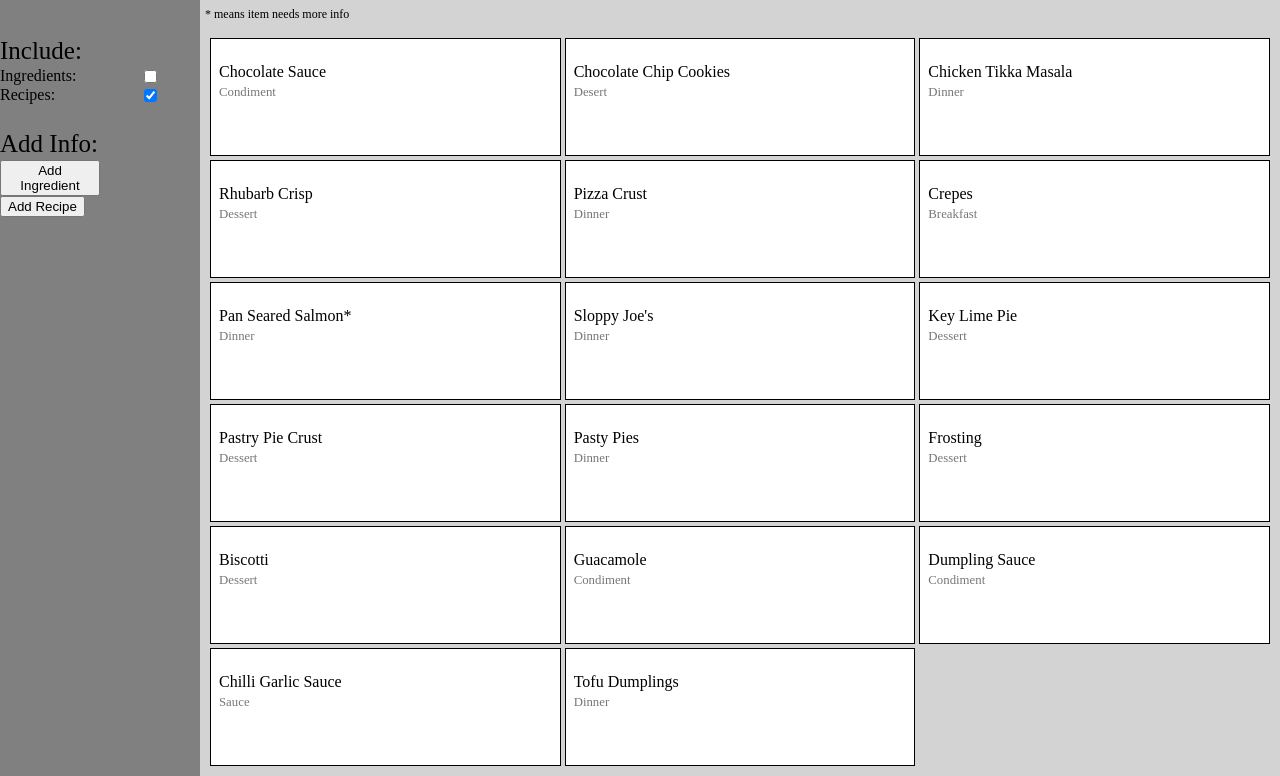
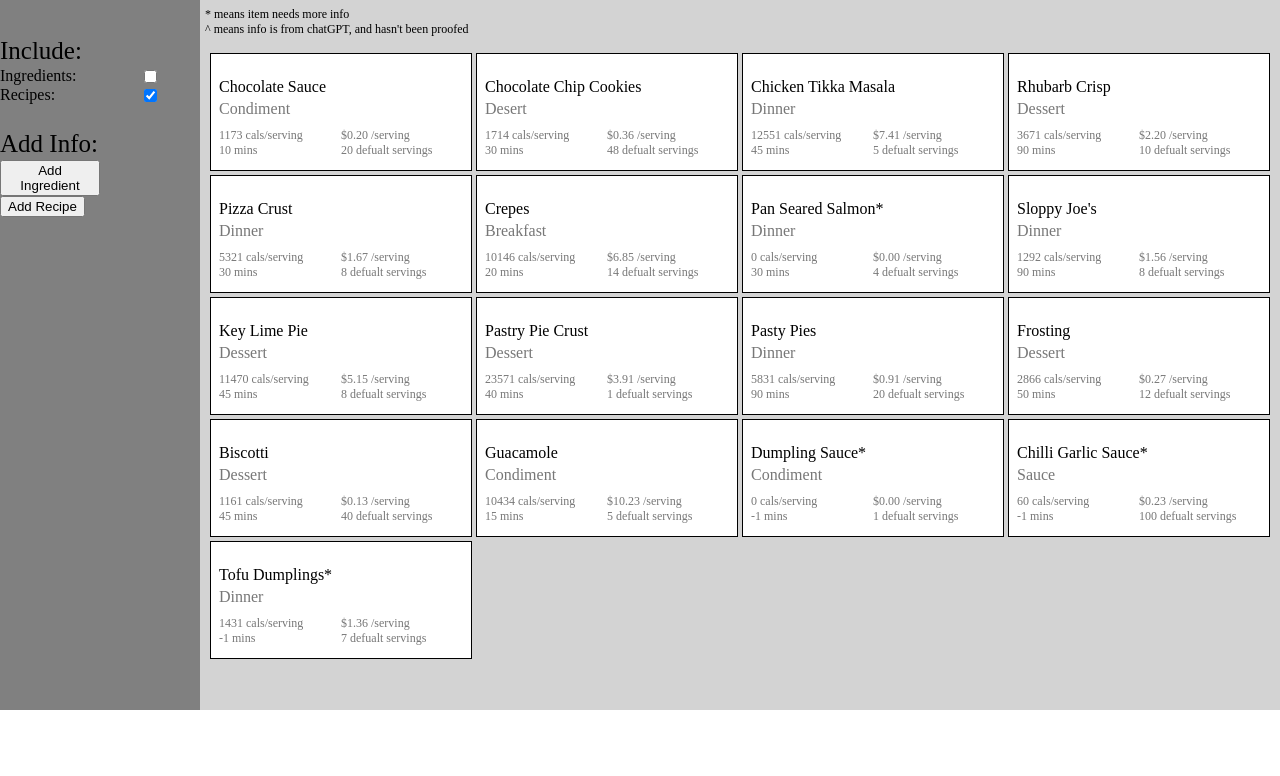
Before and after one commit to landonbakken/OnlineCookbook, a website: page views/search.html in a window 1280 px wide. Shown: the part 90-866 px from the top of the page. After the commit the page ends 800 px from the top, so only its background shows below. Drawn offline with Linux system fonts and the light colour scheme.

Commit message:
added cal and cost per serving
I think the data from chat gpt is just really messed up, but it should be working

```diff
--- a/public/css/search.scss
+++ b/public/css/search.scss
@@ -55,7 +55,7 @@ body{
 
 .recipe-cards {
   display: grid;
-  grid-template-columns: repeat(auto-fill, minmax(300px, auto));
+  grid-template-columns: repeat(auto-fill, minmax(250px, auto));
   gap: .25rem;
   margin: 10px;
   margin-top: 1rem;
@@ -73,13 +73,34 @@ body{
   scale: 1.03;
 }
 
+.info-list{
+  list-style: none;
+  display: grid;
+  grid-template-columns: repeat(auto-fill, minmax(100px, auto));
+}
+
+.info{
+  font-size: 12px;
+  color: #777;
+  padding: 0;
+  margin: 0;
+}
+
+.info-big{
+  font-size: 16px;
+  color: #777;
+  margin: 0;
+  padding: 0;
+  margin-bottom: 10px;
+}
+
 .card > .header {
   margin-bottom: .25rem;
 }
 
 .card > .body {
   font-size: .8rem;
-  color: #777;
+  color: #505050;
 }
 
 a{
--- a/public/js/search.js
+++ b/public/js/search.js
@@ -4,8 +4,7 @@ const searchInput = document.querySelector("[data-search]")
 
 let recipes = []
 let ingredients = []
-//let meals = []
-let allInfo = []
+let units = []
 let cards = []
 let value = ""
 
@@ -33,8 +32,12 @@ function updateSettings(setting){
 async function getJsonData() {
   let file = await fetch("/jsonInfo/ingredients.json")
 	ingredients = await file.json()
+
   file = await fetch("/jsonInfo/recipes.json")
   recipes = await file.json()
+
+  file = await fetch("/jsonInfo/units.json")
+  units = await file.json()
 }
 
 searchInput.addEventListener("input", e => {
@@ -86,35 +89,113 @@ function showOrHide(dataList, value){
   }
 }
 
-//fetch("https://jsonplaceholder.typicode.com/users")
+function getIngredientGrams(ingredient, ingredientID){
+  initialUnit = ingredient["unit"]
+  if(initialUnit == "gram"){
+    return ingredient["amount"];
+  }
+  else if(initialUnit in units["volume"]["imperial"] && ingredients[ingredientID]["tableToGram"] != "-1"){
+    console.log("Imperial Volume")
+    //convert to tablespoons
+    tablespoons = ingredient["amount"] * units["volume"]["imperial"]["tablespoon"] / units["volume"]["imperial"][initialUnit]
+    //convert and return as grams
+    return tablespoons * ingredients[ingredientID]["tableToGram"]
+  }
+  console.log("Couldnt figure out conversion from " + ingredient["unit"] + " to grams for " + ingredients[ingredientID].displayName);
+  return 0
+}
+
+function getIngredientCost(ingredient, ingredientID){
+  grams = getIngredientGrams(ingredient, ingredientID);
+  return grams * ingredients[ingredientID]["cost"]
+}
+function getIngredientCals(ingredient, ingredientID){
+  grams = getIngredientGrams(ingredient, ingredientID);
+  return grams * ingredients[ingredientID]["health"]["calories"]
+}
+
+
 getJsonData().then(() => {
+  //recipes
   for(let recipe in recipes){
     let data = recipes[recipe]
     const card = recipeCardTemplate.content.cloneNode(true).children[0]
     const header = card.querySelector("[data-header]")
-    const body = card.querySelector("[data-body]")
+    const type = card.querySelector("[data-type]")
+    const cardTotalTime = card.querySelector("[data-total-time]");
+    const cardCalories = card.querySelector("[data-calories]");
+    const cardCost = card.querySelector("[data-cost]");
+    const cardDefaultServings = card.querySelector("[data-default-servings]");
+
     card.id = recipe
     header.textContent = data["displayName"]
     if(data["needsMoreInfo"] != false){
       header.textContent += "*";
     }
-    card.href = "/recipe/" + recipe
-    body.textContent = data["type"]
+
+    //set info
+    card.href = "/recipe/" + recipe;
+    type.textContent = data["type"];
+    cardTotalTime.textContent = data["totalTime"] + " mins";
+    cardDefaultServings.textContent = data["defaultServings"] + " defualt servings";
+
+    //find cost and cals
+    cost = 0;
+    cals = 0;
+    for(var ingredientID in data["ingredients"]){
+      //sublist
+      ingredient = data["ingredients"][ingredientID]
+      if(ingredient.amount == undefined){
+        for(var subIngredientID in ingredient){
+          subIngredient = ingredient[subIngredientID]
+          cost += getIngredientCost(subIngredient, subIngredientID);
+          cals += getIngredientCals(subIngredient, subIngredientID);
+        }
+      }
+      else{
+        cost += getIngredientCost(ingredient, ingredientID);
+        cals += getIngredientCals(ingredient, ingredientID);
+      }
+    }
+
+    cals /= data["defaultServings"]
+    cost /= data["defaultServings"]
+
+    cardCost.textContent = "$" + cost.toFixed(2) + " /serving"
+    cardCalories.textContent = cals.toFixed(0) + " cals/serving"
+
+    //add to html
     recipeCardContainer.append(card)
   }
+
+  //ingredients
   for(let ingredient in ingredients){
     //console.log(ingredient)
     let data = ingredients[ingredient]
     const card = recipeCardTemplate.content.cloneNode(true).children[0]
     const header = card.querySelector("[data-header]")
-    const body = card.querySelector("[data-body]")
+    const type = card.querySelector("[data-type]")
+    const cardCalories = card.querySelector("[data-calories]");
+    const cardCost = card.querySelector("[data-cost]");
+
+    //get rid of time infos because ingredients don't need time
+    card.querySelector("[data-total-time]").remove()
+    card.querySelector("[data-default-servings]").remove()
+
     card.id = ingredient
     header.textContent = data["displayName"]
-    if(data["needsMoreInfo"] != false){
+    if(data["needsMoreInfo"]){
       header.textContent += "*";
     }
+    if(data["usedGPT"]){
+      header.textContent += "^";
+    }
+
+    //add info and link
     card.href = "/ingredient/" + ingredient
-    body.textContent = data["type"]
+    type.textContent = data["type"]
+    cardCalories.textContent = data["health"]["calories"] + " cals/gram"
+    cardCost.textContent = "$" + data["cost"] + "/gram"
     recipeCardContainer.append(card)
 
   }
--- a/public/jsonInfo/recipes.json
+++ b/public/jsonInfo/recipes.json
@@ -13,10 +13,10 @@
 			"Pre-cut up the stick of butter",
 			"add and mix the dry ingredients",
 			"pour in the milk",
-			"turn on the heat to meadium",
-			"mix until there isnt any powder floating on top",
+			"turn on the heat to medium",
+			"mix until there isn't any powder floating on top",
 			"add the cut up butter",
-			"keep mixing until there isnt any butter chunks left",
+			"keep mixing until there isn't any butter chunks left",
 			"add vanilla extract",
 			"wait until sauce is cool then enjoy :D"
 		],
@@ -1026,7 +1026,7 @@
 			"",
 			"make sure ginger is fresh"
 		],
-		"needsMoreInfo": false,
+		"needsMoreInfo": true,
 		"ingredients": {
 			"soysauce": {
 				"unit": "part",
@@ -1083,7 +1083,7 @@
 			"{1} Serranoes",
 			"{1} Poblanos"
 		],
-		"needsMoreInfo": false,
+		"needsMoreInfo": true,
 		"ingredients": {
 			"jalapeno": {
 				"unit": "gram",
@@ -1163,7 +1163,7 @@
 			"",
 			"Wrapping all of them by yourself takes forever, make it a social event"
 		],
-		"needsMoreInfo": false,
+		"needsMoreInfo": true,
 		"ingredients": {
 			"Filling": {
 				"shreddedcarrots": {
--- a/views/search.html
+++ b/views/search.html
@@ -44,6 +44,7 @@
         <input type="search" id="search" data-search>
       </div>
       <div class="small-info">* means item needs more info</div>
+      <div class="small-info">^ means info is from chatGPT, and hasn't been proofed</div>
       <div class="recipe-cards" data-recipe-cards-container>
       </div>
     </div>
@@ -51,7 +52,13 @@
   <template data-recipe-template>
     <a class="card" id="" href="">
       <p class="header" data-header></p>
-      <div class="body" data-body></div>
+      <p class="info-big" data-type>Dinner</p>
+      <li class="info-list">
+        <p class="info" data-calories>10000 Calories</p>
+        <p class="info" data-cost>$500 per serving</p>
+        <p class="info" data-total-time>10h total time</p>
+        <p class="info" data-default-servings>100 default servings</p>
+      </li>
     </a>
   </template>
 </body>
```
Also changed, not shown: public/css/search.css, public/jsonInfo/ingredients.json, 1 other file.
